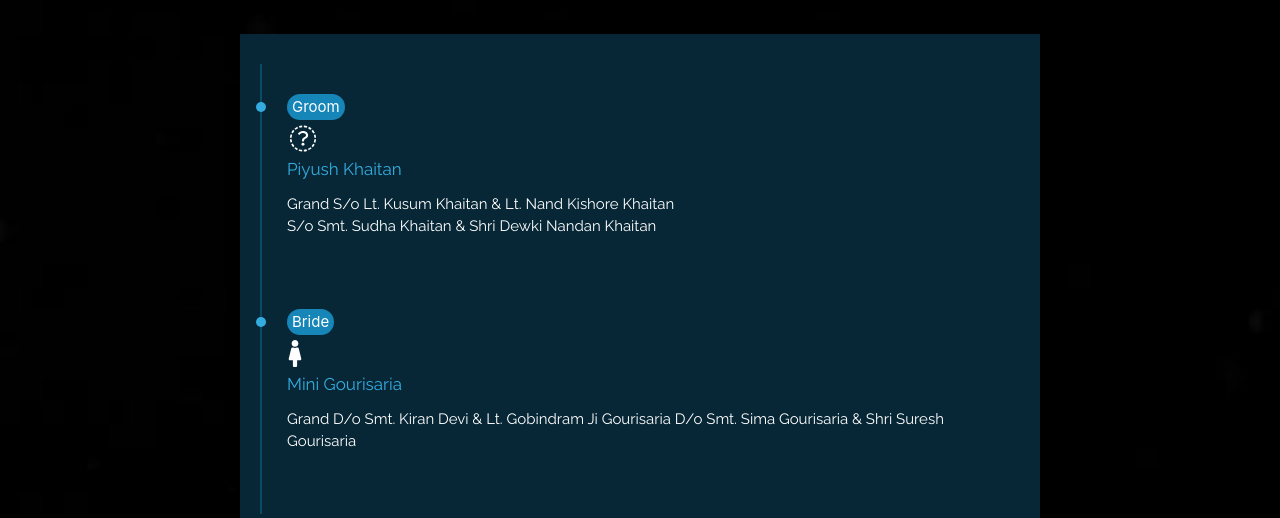
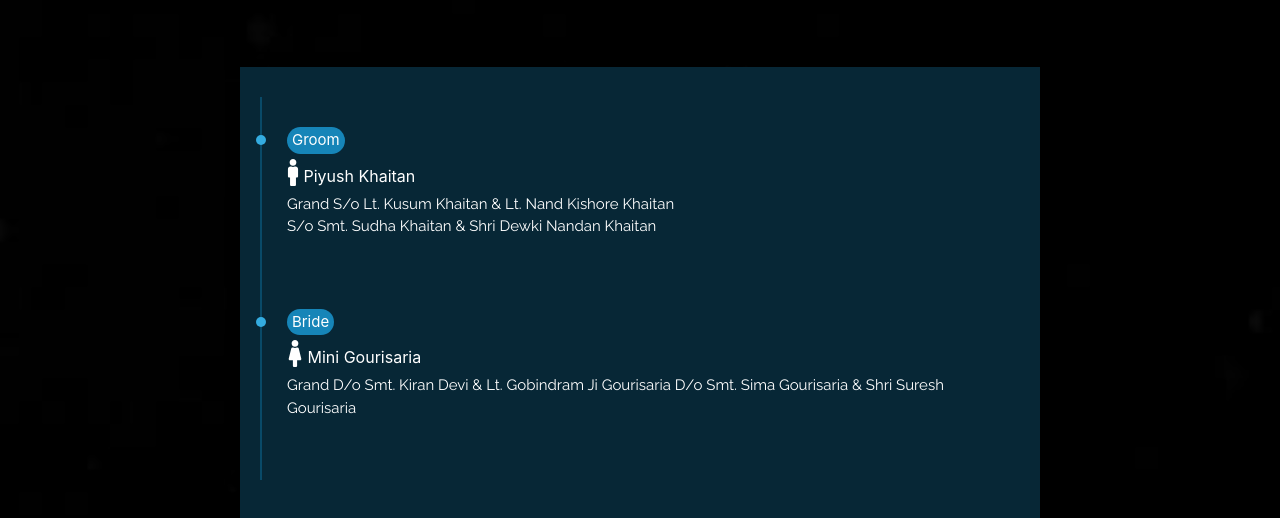
Before and after one commit to a-4-k/invitation, a plain HTML site: page index.html in a window 1280 px wide. Shown: the part 2500-3018 px from the top of the page. Drawn offline with nearby package versions, Linux system fonts and the light colour scheme.

Commit message:
Update index.html

```diff
--- a/index.html
+++ b/index.html
@@ -160,8 +160,8 @@
           <li>
             <span>Groom</span>
             <div class="content">
-              <i class="fas fa-male fa-2x story-font">Piyush Khaitan</i>
-              <h3>Piyush Khaitan</h3>
+              <i class="fas fa-male fa-2x story-font"></i>
+              Piyush Khaitan
               <p>
                 Grand S/o Lt. Kusum Khaitan & Lt. Nand Kishore Khaitan <br>
                 S/o Smt. Sudha Khaitan & Shri Dewki Nandan Khaitan
@@ -172,7 +172,7 @@
             <span>Bride</span>
             <div class="content">
               <i class="fas fa-female fa-2x story-font"></i>
-              <h3>Mini Gourisaria</h3>
+              Mini Gourisaria
               <p>
                 Grand D/o Smt. Kiran Devi & Lt. Gobindram Ji Gourisaria
                 D/o Smt. Sima Gourisaria & Shri Suresh Gourisaria
```
